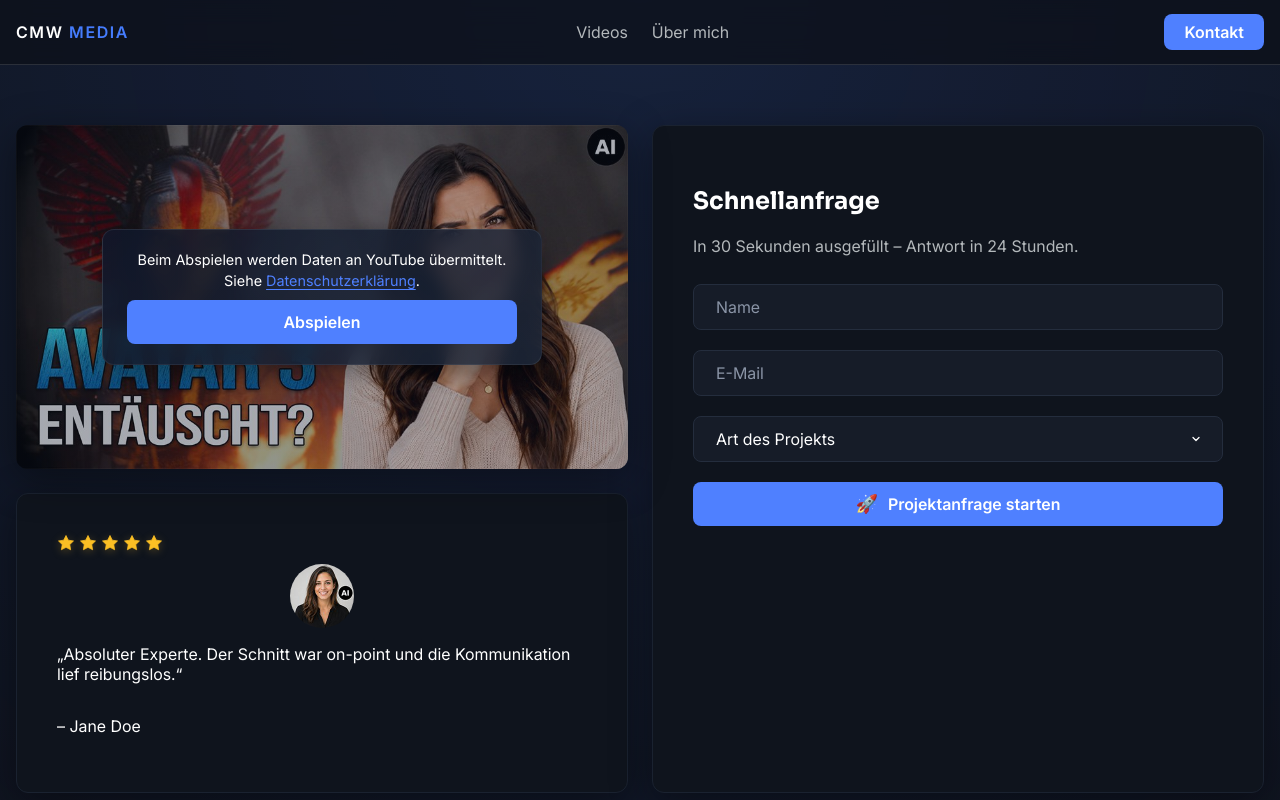
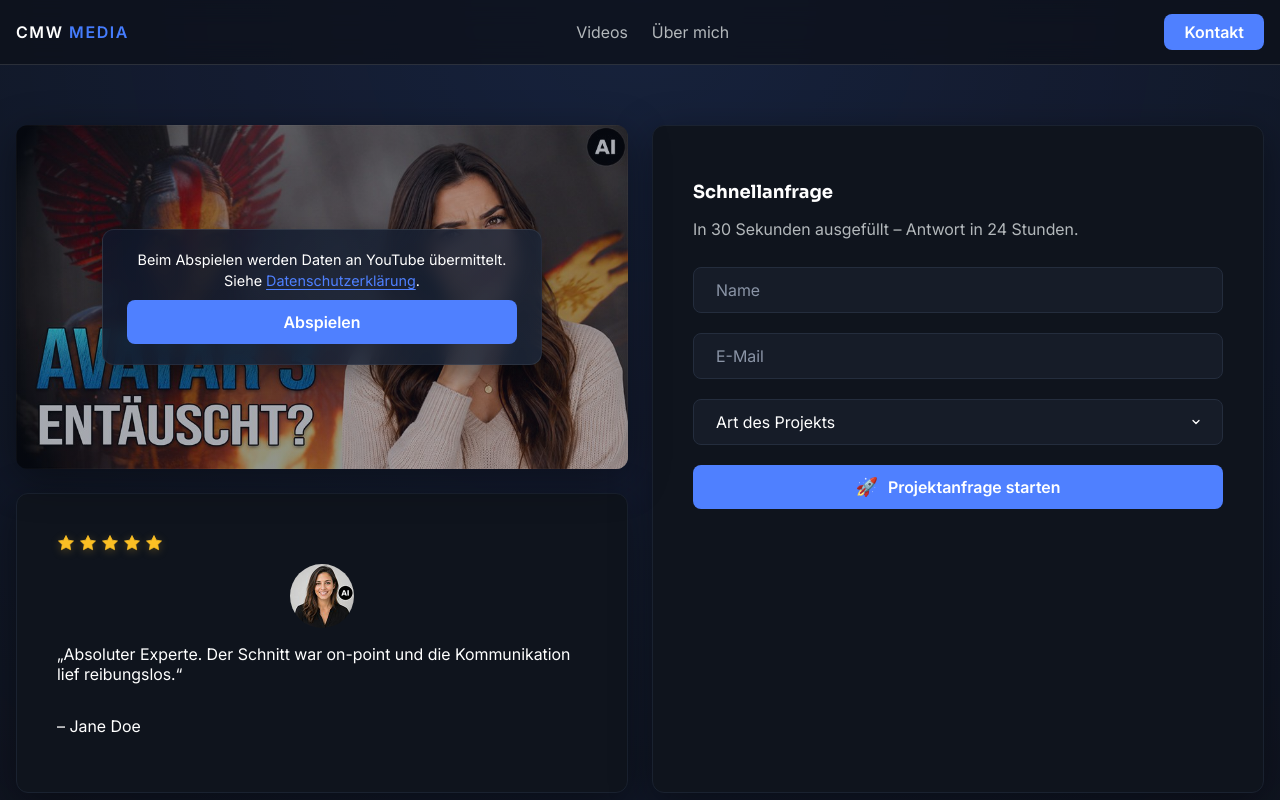
Before and after one commit to 43and18zeroes/video-portfolio, an Angular app: page / in a window 1280 px wide. Shown: the top 800 px of the page. Built offline with nearby package versions, Linux system fonts and the light colour scheme.

Commit message:
headline size

```diff
--- a/src/app/components/contact-form/contact-form.scss
+++ b/src/app/components/contact-form/contact-form.scss
@@ -42,6 +42,10 @@ contact-form.scss
 
 .form-header {
   margin-bottom: 24px;
+}
+
+h2 {
+  font-size: 18px;
 }
 
 /* Form Layout */
--- a/src/styles.scss
+++ b/src/styles.scss
@@ -106,6 +106,22 @@ button,
 .header-footer-link {
     hyphens: manual;
     -webkit-hyphens: manual;
+}
+
+h1 {
+    font-size: 36px;
+
+    @include md {
+        margin-bottom: 48px;
+    }
+}
+
+h2 {
+    font-size: 30px;
+
+    @include md {
+        font-size: 36px;
+    }
 }
 
 p,
```
